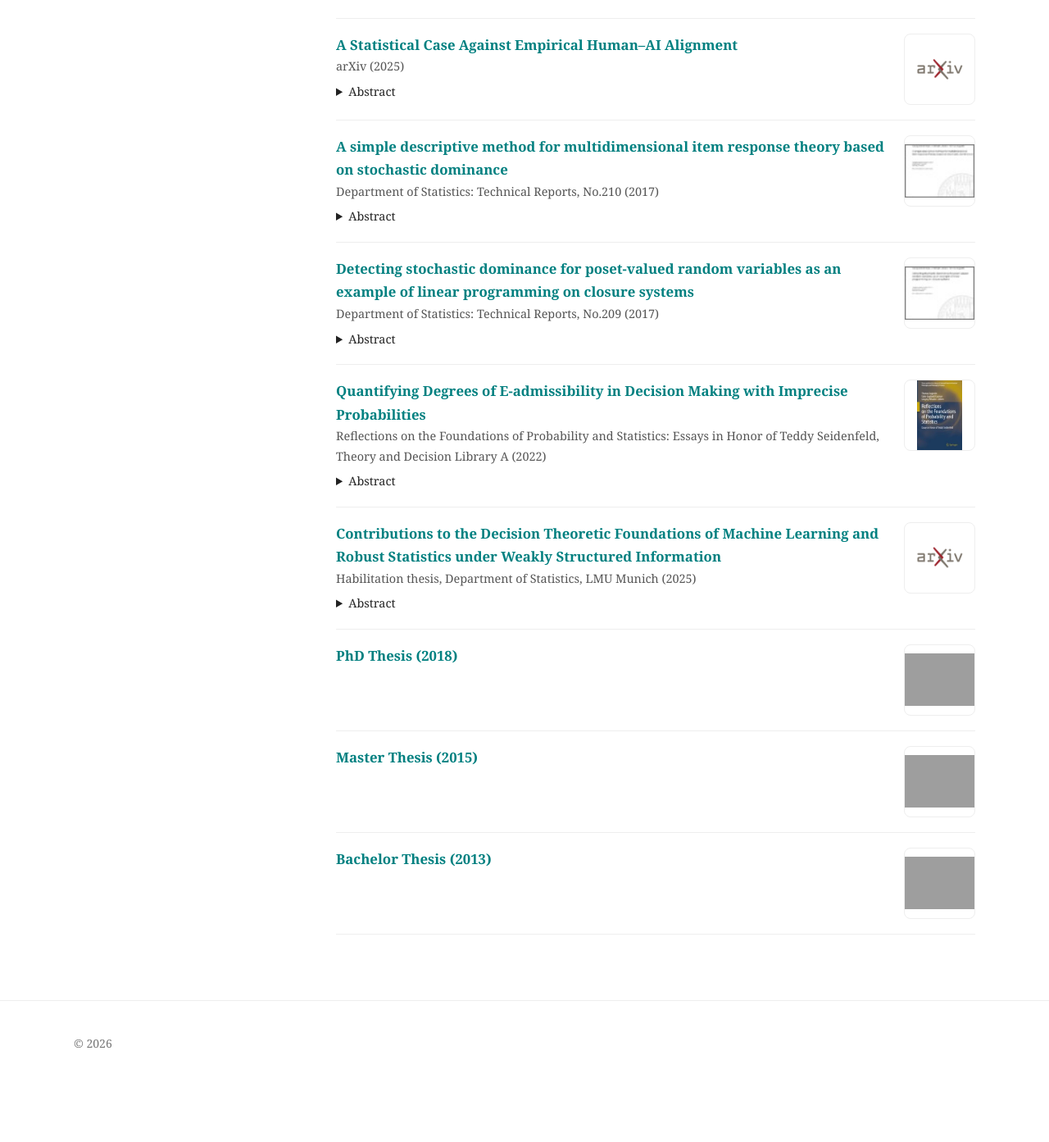
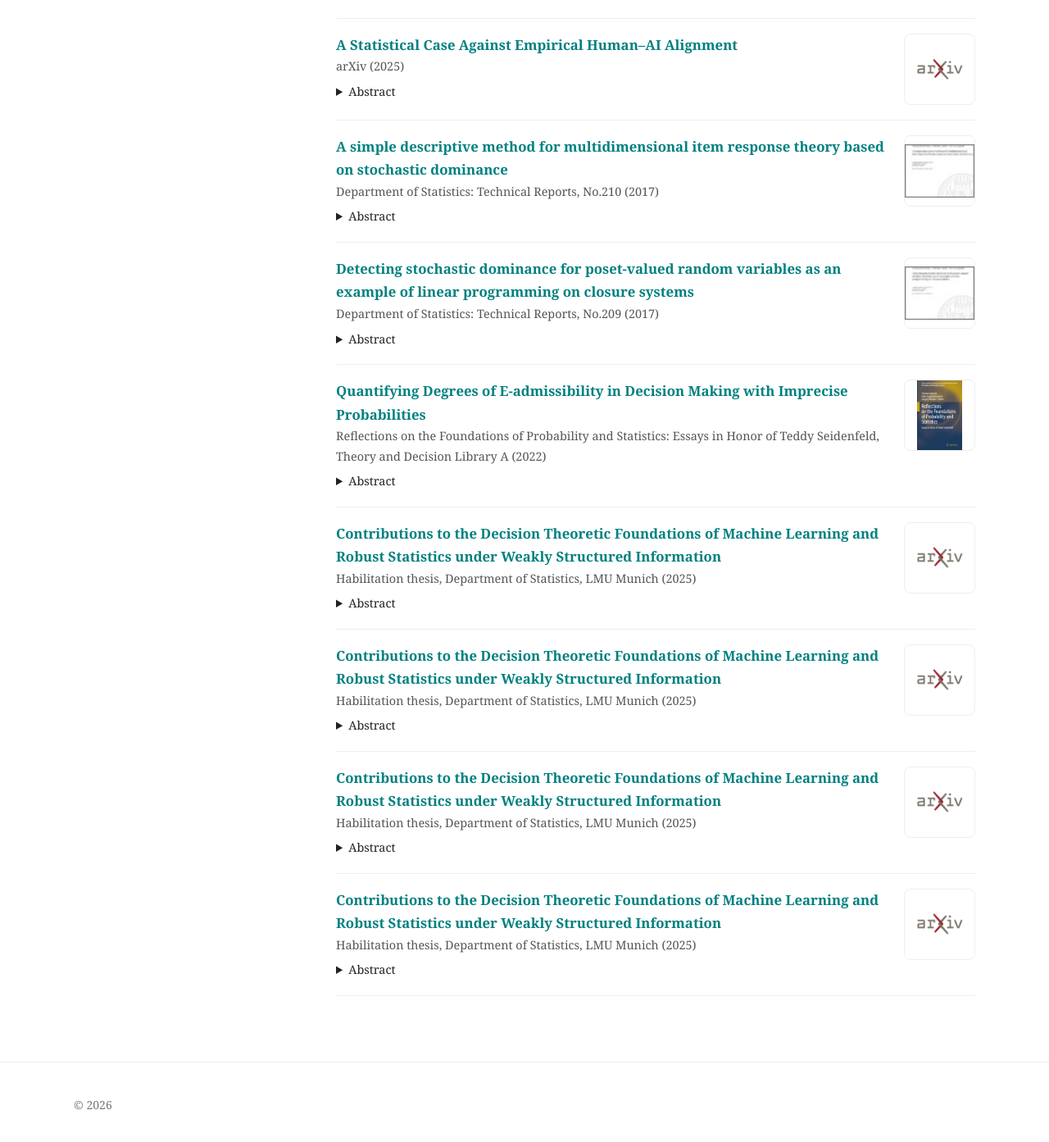
Before and after one commit to jansenc/jansenc.github.io, a Jekyll site: the page built from publications/index.md, in a window 1280 px wide and 1400 px high, scrolled down 3550 px. Shown: the top 1393 px of the window at 82% size. Built offline with Jekyll 4.4.1, drawn with Linux system fonts in a browser that asks for light colours; before the commit the page ends 4874 px from its top, so only the background shows below that; some of the changed text lies outside the part shown; grey boxes are pictures that could not be loaded.

Commit message:
Update index.md

```diff
--- a/publications/index.md
+++ b/publications/index.md
@@ -449,21 +449,36 @@ Essays in Honor of Teddy Seidenfeld, Theory and Decision Library A (2022)</div>
 
 <div class="pub thesis">
   <div class="pub-left">
-    <div class="pub-title">PhD Thesis (2018)</div>
+    <div class="pub-title"><b><a href="https://arxiv.org/abs/2501.10195" class="paper-link">Contributions to the Decision Theoretic Foundations of Machine Learning and Robust Statistics under Weakly Structured Information</a></b></div>
+    <div class="pub-meta">Habilitation thesis, Department of Statistics, LMU Munich (2025)</div>
+
+      <details><summary>Abstract</summary>
+    This paper is concerned with decision making using imprecise probabilities and looks at extensions and aspects of the criterion of E-admissibility, as introduced by Levi and extensively studied and advocated by Teddy Seidenfeld. In the first part, we introduce a decision criterion that allows for explicitly modeling how far maximal decisions in Walley’s sense are accepted to deviate from E-admissibility. We also provide an efficient and simple algorithm based on linear programming theory for this criterion. In the second part of the paper, we propose two measures for quantifying what we call the extent of E-admissibility of an E-admissible act, i.e. the size of the set of measures for which the corresponding act maximizes expected utility. The first measure is the maximal diameter of this set, while the second one relates to the maximal barycentric cube that can be inscribed into it. Also here, for both measures, we give linear programming algorithms capable to deal with them. Finally, we discuss some ideas in the context of ordinal decision theory. The paper concludes with a stylized application example illustrating all introduced concepts.
+     </details>
   </div>
-  <img src="https://upload.wikimedia.org/wikipedia/commons/1/1b/Graduation_cap_icon.svg">
+  <img src="/assets/arxiv.jpg">
 </div>
 
 <div class="pub thesis">
   <div class="pub-left">
-    <div class="pub-title">Master Thesis (2015)</div>
+    <div class="pub-title"><b><a href="https://arxiv.org/abs/2501.10195" class="paper-link">Contributions to the Decision Theoretic Foundations of Machine Learning and Robust Statistics under Weakly Structured Information</a></b></div>
+    <div class="pub-meta">Habilitation thesis, Department of Statistics, LMU Munich (2025)</div>
+
+      <details><summary>Abstract</summary>
+    This paper is concerned with decision making using imprecise probabilities and looks at extensions and aspects of the criterion of E-admissibility, as introduced by Levi and extensively studied and advocated by Teddy Seidenfeld. In the first part, we introduce a decision criterion that allows for explicitly modeling how far maximal decisions in Walley’s sense are accepted to deviate from E-admissibility. We also provide an efficient and simple algorithm based on linear programming theory for this criterion. In the second part of the paper, we propose two measures for quantifying what we call the extent of E-admissibility of an E-admissible act, i.e. the size of the set of measures for which the corresponding act maximizes expected utility. The first measure is the maximal diameter of this set, while the second one relates to the maximal barycentric cube that can be inscribed into it. Also here, for both measures, we give linear programming algorithms capable to deal with them. Finally, we discuss some ideas in the context of ordinal decision theory. The paper concludes with a stylized application example illustrating all introduced concepts.
+     </details>
   </div>
-  <img src="https://upload.wikimedia.org/wikipedia/commons/1/1b/Graduation_cap_icon.svg">
+  <img src="/assets/arxiv.jpg">
 </div>
 
 <div class="pub thesis">
   <div class="pub-left">
-    <div class="pub-title">Bachelor Thesis (2013)</div>
+    <div class="pub-title"><b><a href="https://arxiv.org/abs/2501.10195" class="paper-link">Contributions to the Decision Theoretic Foundations of Machine Learning and Robust Statistics under Weakly Structured Information</a></b></div>
+    <div class="pub-meta">Habilitation thesis, Department of Statistics, LMU Munich (2025)</div>
+
+      <details><summary>Abstract</summary>
+    This paper is concerned with decision making using imprecise probabilities and looks at extensions and aspects of the criterion of E-admissibility, as introduced by Levi and extensively studied and advocated by Teddy Seidenfeld. In the first part, we introduce a decision criterion that allows for explicitly modeling how far maximal decisions in Walley’s sense are accepted to deviate from E-admissibility. We also provide an efficient and simple algorithm based on linear programming theory for this criterion. In the second part of the paper, we propose two measures for quantifying what we call the extent of E-admissibility of an E-admissible act, i.e. the size of the set of measures for which the corresponding act maximizes expected utility. The first measure is the maximal diameter of this set, while the second one relates to the maximal barycentric cube that can be inscribed into it. Also here, for both measures, we give linear programming algorithms capable to deal with them. Finally, we discuss some ideas in the context of ordinal decision theory. The paper concludes with a stylized application example illustrating all introduced concepts.
+     </details>
   </div>
-  <img src="https://upload.wikimedia.org/wikipedia/commons/1/1b/Graduation_cap_icon.svg">
+  <img src="/assets/arxiv.jpg">
 </div>
```
